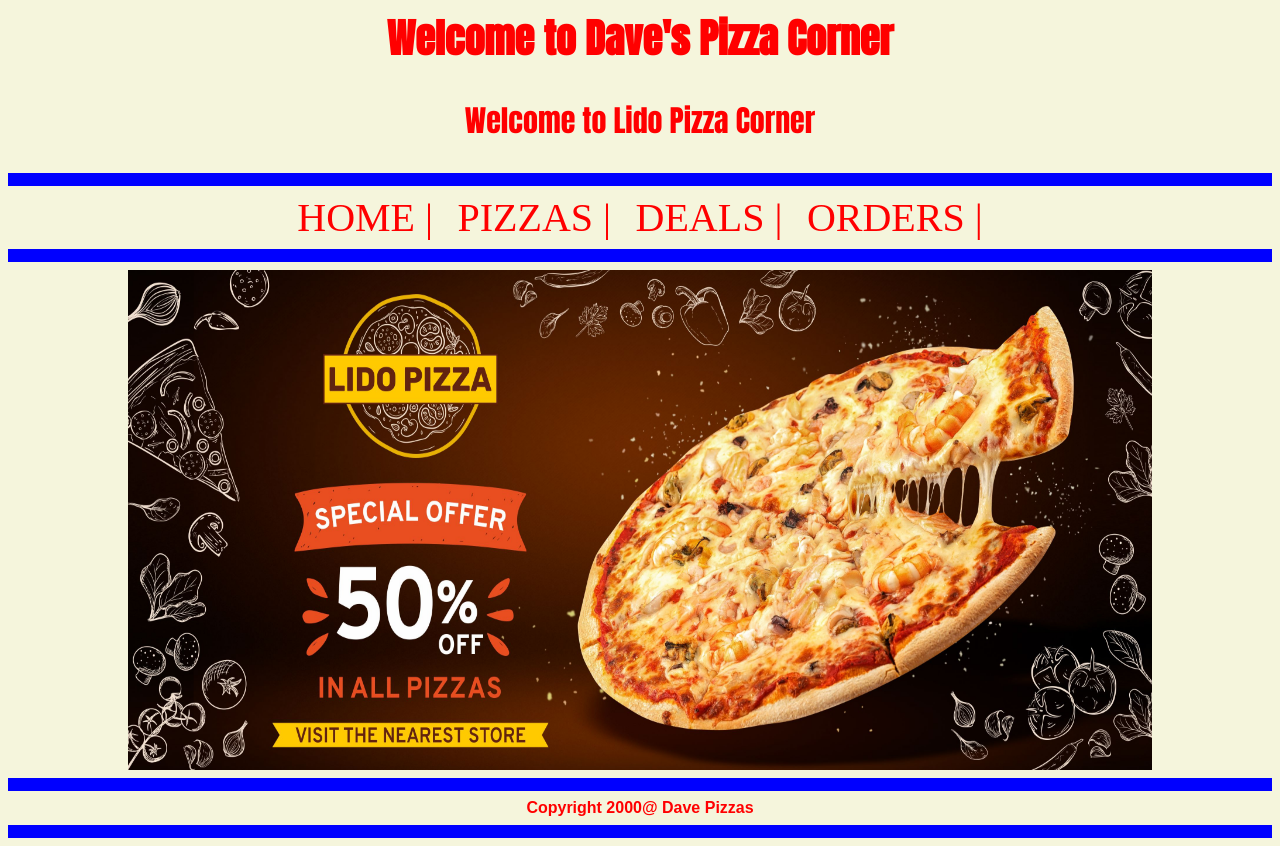
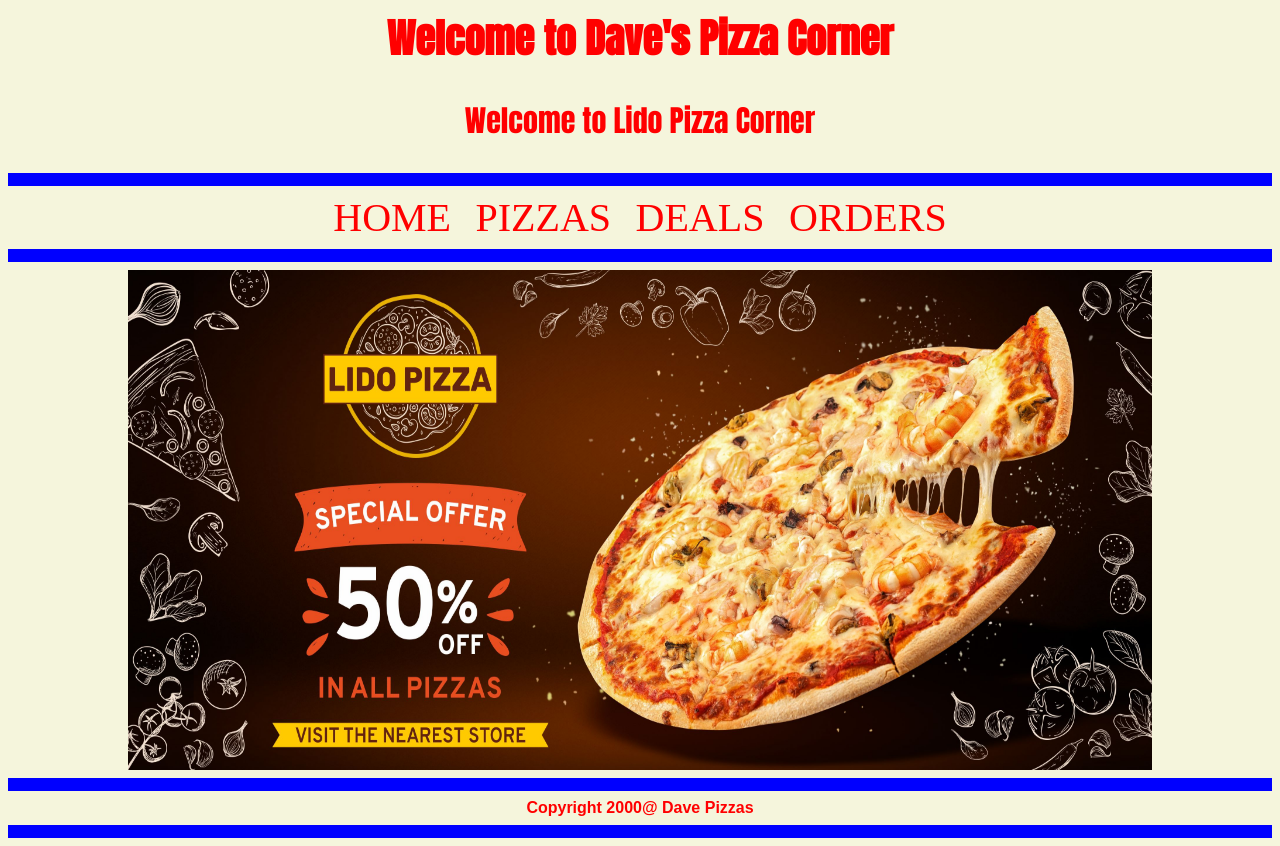
Before and after one commit to gladiat4944W/Project1, a Django app: page / in a window 1280 px wide. Run offline with Django 5.2, Linux system fonts and the light colour scheme.

Commit message:
Update index.html

```diff
--- a/templates/index.html
+++ b/templates/index.html
@@ -4,20 +4,48 @@
     <title> Dave's Pizza Corner </title>
     <link href="https://fonts.googleapis.com/css2?family=Anton&display=swap" rel="stylesheet">
     <link href="{% static 'style.css' %}" rel="stylesheet">
+    <script src="{% static 'script.js' %}"></script>
+
+    <style>
+        body {
+            background-color: beige;
+            color: red;
+            text-align: center;
+        }
+        a {
+            font-size: 40px;
+            font-family: Montserrat;
+            color: red;
+            margin: 0 10px;
+        }
+    </style>
+
+    <style>
+        body {
+            background-color: beige;
+            color: red;
+            text-align: center;
+        }
+        a {
+            font-size: 40px;
+            font-family: Montserrat;
+            color: red;
+            margin: 0 10px;
+        }
+    </style>
 </head>
-<body><center>
+<body>
     <h1>Welcome to Dave's Pizza Corner</h1>
     <p style="font-size: 30px; font-family: Anton;"> Welcome to Lido Pizza Corner </p>
     <hr size="5" color="blue">
-     <a href="{% url 'index' %}" style="font-size: 40px; font-family: Montserrat; color: red;" >HOME |</a>
-     <a href="{% url 'pizzas' %}" style="font-size: 40px; font-family: Montserrat; color: red;">PIZZAS |</a>
-     <a href="{% url 'deals' %}" style="font-size: 40px; font-family: Montserrat; color: red;">DEALS |</a>
-     <a href="{% url 'orders' %}" style="font-size: 40px; font-family: Montserrat; color: red;">ORDERS |</a>
+    <a href="{% url 'index' %}">HOME</a>
+    <a href="{% url 'pizzas' %}">PIZZAS</a>
+    <a href="{% url 'deals' %}">DEALS</a>
+    <a href="{% url 'orders' %}">ORDERS</a>
     <hr size="5" color="blue">
     <img src="{% static 'Pizza Banner.jpg' %}" alt="Really Delicious!" width="1024" height="500"/>
     <hr size="5" color="blue">
     <b> Copyright 2000@ Dave Pizzas </b>
-     <hr size="5" color="blue"></center>
-   </div>
+    <hr size="5" color="blue">
 </body>
 </html>
```
Lines whose indentation alone changed are shown as unchanged.
